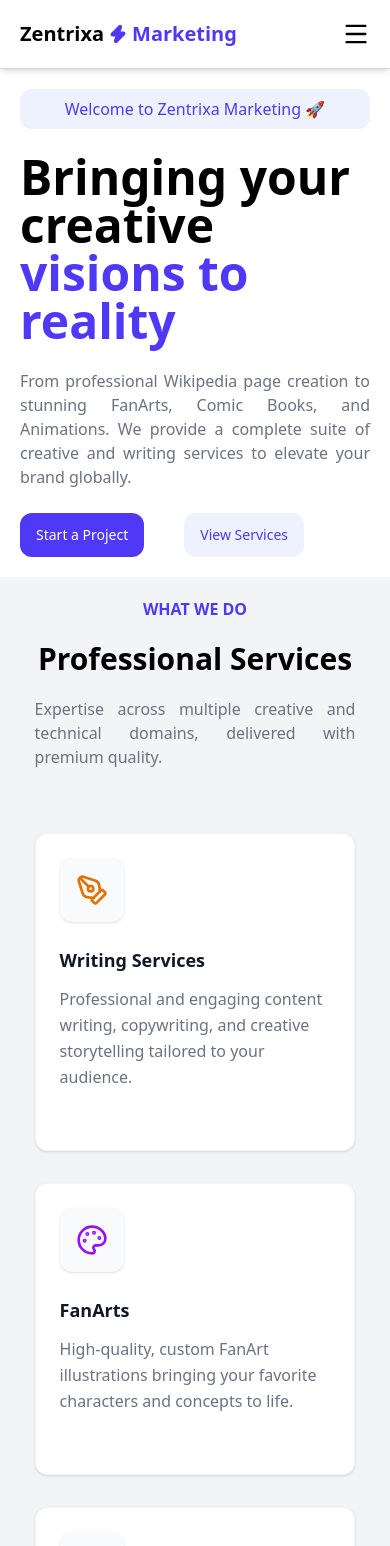
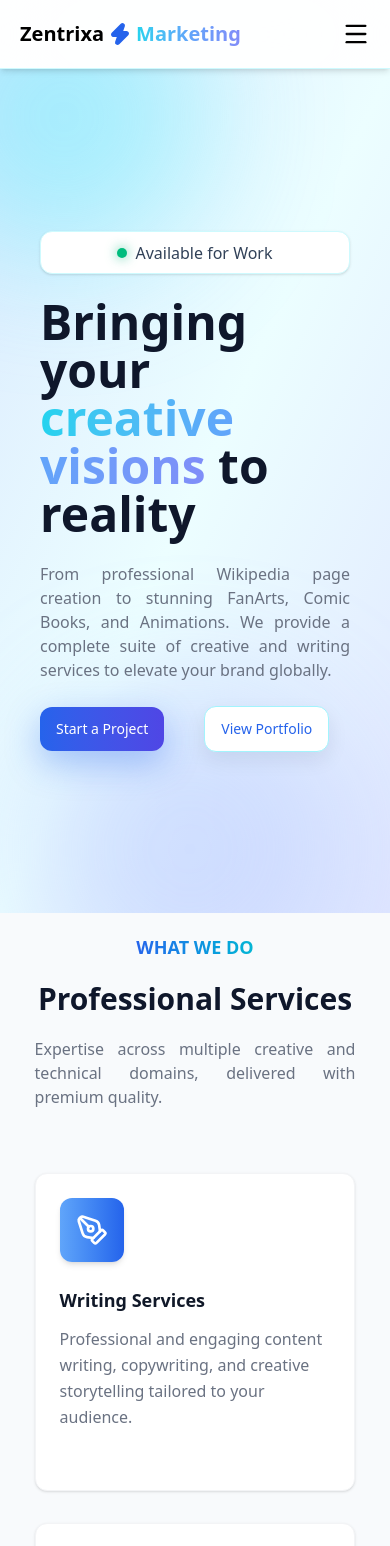
Before and after one commit to mirza-zain/zentrixamarketing-website, a Next.js app: page / in a window 390 px wide. Shown: the top 1546 px of the page. Built offline with nearby package versions, Linux system fonts and the light colour scheme.

Commit message:
WIP: Made changes to styling and color

```diff
--- a/app/components/CarousalSection.tsx
+++ b/app/components/CarousalSection.tsx
@@ -22,13 +22,13 @@ export default function CarouselSection({ title, icon, children }: CarouselSecti
         {icon} {title}
       </h2>
       <div className="relative">
-        <button aria-label="Scroll carousel left" title="Scroll carousel left" onClick={() => scroll('left')} className="absolute left-2 top-1/2 -translate-y-1/2 z-10 bg-black/60 p-3 rounded-full text-white opacity-0 group-hover:opacity-100 transition hover:bg-indigo-600 shadow-xl hidden md:block">
+        <button aria-label="Scroll carousel left" title="Scroll carousel left" onClick={() => scroll('left')} className="absolute left-2 top-1/2 -translate-y-1/2 z-10 bg-black/60 p-3 rounded-full text-white opacity-0 group-hover:opacity-100 transition hover:bg-linear-to-r hover:from-[#2563eb] hover:to-[#06b6d4] shadow-xl hidden md:block">
           <ChevronLeft className="w-6 h-6" />
         </button>
         <div ref={scrollRef} className="flex overflow-x-auto snap-x snap-mandatory gap-6 pb-8 hide-scroll px-2">
           {children}
         </div>
-        <button aria-label="Scroll carousel right" title="Scroll carousel right" onClick={() => scroll('right')} className="absolute right-2 top-1/2 -translate-y-1/2 z-10 bg-black/60 p-3 rounded-full text-white opacity-0 group-hover:opacity-100 transition hover:bg-indigo-600 shadow-xl hidden md:block">
+        <button aria-label="Scroll carousel right" title="Scroll carousel right" onClick={() => scroll('right')} className="absolute right-2 top-1/2 -translate-y-1/2 z-10 bg-black/60 p-3 rounded-full text-white opacity-0 group-hover:opacity-100 transition hover:bg-linear-to-r hover:from-[#2563eb] hover:to-[#06b6d4] shadow-xl hidden md:block">
           <ChevronRight className="w-6 h-6" />
         </button>
       </div>
--- a/app/components/Footer.tsx
+++ b/app/components/Footer.tsx
@@ -2,10 +2,10 @@ import { Zap } from "lucide-react"
 
 const Footer = () => {
   return (
-    <footer className="bg-slate-950 py-12 text-center text-slate-400">
+    <footer className="bg-[#020617] py-12 text-center text-slate-400">
         <div className="flex justify-center items-center gap-2 mb-4">
-            <Zap className="h-6 w-6 text-indigo-500" />
-            <span className="font-bold text-white text-xl">Zentrixa<span className="text-indigo-500">Marketing</span></span>
+            <Zap className="h-7 w-7 text-blue-500" />
+            <span className="font-bold text-white text-xl">Zentrixa<span className="bg-linear-to-r from-[#22d3ee] via-[#60a5fa] to-[#818cf8] bg-clip-text text-transparent">Marketing</span></span>
         </div>
         <p>&copy; {new Date().getFullYear()} Zentrixa Marketing. All rights reserved.</p>
       </footer>
--- a/app/components/Navbar.tsx
+++ b/app/components/Navbar.tsx
@@ -2,11 +2,16 @@
 
 import { Menu, X, Zap, ArrowUp } from "lucide-react"
 import Link from "next/link"
+import { usePathname } from "next/navigation"
 import { useCallback, useEffect, useState } from "react"
 
 function Navbar() {
     const [mobVisible, setMobVisible] = useState(false)
     const [showScroll, setShowScroll] = useState(false)
+    const pathname = usePathname()
+
+    const isHomeActive = pathname === "/"
+    const isGalleryActive = pathname.startsWith("/portfolio")
 
     const toggleButton = () => setMobVisible(!mobVisible)
 
@@ -43,31 +48,29 @@ function Navbar() {
 
   return (
     <>
-        <header className="w-full h-1/5 sticky top-0 p-5 flex justify-between items-center bg-transparent backdrop-blur-3xl border-b border-b-gray-300 shadow-md overflow-hidden z-40">
+        <header className="w-full h-1/5 sticky top-0 p-5 flex justify-between items-center bg-white/85 backdrop-blur-3xl border-b border-b-cyan-100 shadow-md overflow-hidden z-40">
             <Link href={'/'} className="flex items-center gap-2 cursor-pointer hover:opacity-80 transition-opacity" aria-label="Zentrixa Marketing home">
                 <h1 className="font-bold text-xl md:text-2xl flex items-center gap-1">
                     Zentrixa
-                    <Zap size={20} color="#4f39f6" fill="#4f39f6" aria-hidden="true" />
-                    <span className="text-indigo-600">Marketing</span>
+                    <Zap size={24} color="#2563eb" fill="#2563eb" aria-hidden="true" />
+                    <span className="bg-linear-to-r from-[#22d3ee] via-[#60a5fa] to-[#818cf8] bg-clip-text text-transparent">Marketing</span>
                 </h1>
             </Link>
             {
                 mobVisible ? <X className="md:hidden" onClick={toggleButton} size={28} /> : <Menu className="md:hidden" onClick={toggleButton} size={28} />
             }
             <div className="mx-5 md:block hidden">
-                <ul className="flex items-center justify-center gap-14">
-                    <li className="text-lg font-medium text-gray-500 hover:text-indigo-600 duration-300 ease-in-out"><Link href={'/'}>Home</Link></li>
-                    <li className="text-lg font-medium text-gray-500 hover:text-indigo-600 duration-300 ease-in-out"><Link href={'/#services'}>Services</Link></li>
-                    <li className="text-lg font-medium text-gray-500 hover:text-indigo-600 duration-300 ease-in-out"><Link href={'/#portfolio'}>Portfolio</Link></li>
-                    <li className="text-lg font-medium text-gray-500 hover:text-indigo-600 duration-300 ease-in-out"><Link href={'/#network'}>Our Network</Link></li>
-                    <li className="text-lg font-medium text-gray-500 hover:text-indigo-600 duration-300 ease-in-out"><Link href={'/#contact'}>Contact</Link></li>
+                <ul className="flex items-center justify-center gap-8">
+                    <li className={`text-lg font-medium duration-300 ease-in-out ${isHomeActive ? 'text-blue-600' : 'text-gray-500 hover:text-blue-600'}`}><Link href={'/'}>Home</Link></li>
+                    <li className={`text-lg font-medium duration-300 ease-in-out ${isGalleryActive ? 'text-blue-600' : 'text-gray-500 hover:text-blue-600'}`}><Link href={'/portfolio'}>Gallery</Link></li>
+                    <li><Link href={'/#contact'} className="inline-flex items-center rounded-xl bg-linear-to-r from-[#2563eb] to-[#4f46e5] px-6 py-3 text-base font-semibold text-white shadow-[0_10px_24px_rgba(37,99,235,0.3)] hover:from-[#4f46e5] hover:to-[#2563eb] transition-all">Contact Us</Link></li>
                 </ul>
             </div>
         </header>
         {showScroll && (
             <button
                 onClick={scrollToTop}
-                className="fixed bottom-8 right-8 z-50 bg-indigo-600 hover:bg-indigo-700 text-white p-3 rounded-full shadow-lg transition-all duration-300 animate-fade-in"
+                className="fixed bottom-8 right-8 z-50 bg-linear-to-r from-[#2563eb] to-[#4f46e5] hover:from-[#4f46e5] hover:to-[#2563eb] text-white p-3 rounded-full shadow-[0_10px_28px_rgba(37,99,235,0.35)] transition-all duration-300 animate-fade-in"
                 aria-label="Scroll to top"
             >
                 <ArrowUp size={24} />
@@ -77,11 +80,9 @@ function Navbar() {
             mobVisible &&
             <div className="fixed inset-x-0 top-22 bottom-0 bg-white flex justify-center z-40">
                 <ul className="flex flex-col justify-center items-center gap-14">
-                    <li className="text-lg font-semibold text-gray-600 hover:text-indigo-600 duration-300 ease-in-out" ><Link href={'/'} onClick={toggleButton} >Home</Link></li>
-                    <li className="text-lg font-semibold text-gray-600 hover:text-indigo-600 duration-300 ease-in-out" ><Link href={'/#services'} onClick={toggleButton} >Services</Link></li>
-                    <li className="text-lg font-semibold text-gray-600 hover:text-indigo-600 duration-300 ease-in-out" ><Link href={'/#portfolio'} onClick={toggleButton} >Portfolio</Link></li>
-                    <li className="text-lg font-semibold text-gray-600 hover:text-indigo-600 duration-300 ease-in-out" ><Link href={'/#network'} onClick={toggleButton} >Our Network</Link></li>
-                    <li className="text-lg font-semibold text-gray-600 hover:text-indigo-600 duration-300 ease-in-out" ><Link href={'/#contact'} onClick={toggleButton} >Contact</Link></li>
+                    <li className={`text-lg font-semibold duration-300 ease-in-out ${isHomeActive ? 'text-blue-600' : 'text-gray-600 hover:text-blue-600'}`} ><Link href={'/'} onClick={toggleButton} >Home</Link></li>
+                    <li className={`text-lg font-semibold duration-300 ease-in-out ${isGalleryActive ? 'text-blue-600' : 'text-gray-600 hover:text-blue-600'}`} ><Link href={'/portfolio'} onClick={toggleButton} >Gallery</Link></li>
+                    <li><Link href={'/#contact'} onClick={toggleButton} className="inline-flex items-center rounded-xl bg-linear-to-r from-[#2563eb] to-[#4f46e5] px-7 py-3.5 text-lg font-semibold text-white shadow-[0_10px_24px_rgba(37,99,235,0.3)] hover:from-[#4f46e5] hover:to-[#2563eb] transition-all">Contact Us</Link></li>
                 </ul>
             </div>
         }
--- a/app/components/data/serviceArr.tsx
+++ b/app/components/data/serviceArr.tsx
@@ -5,27 +5,32 @@ const services = [
     {
       title: "Writing Services",
       description: "Professional and engaging content writing, copywriting, and creative storytelling tailored to your audience.",
-      icon: <PenTool className="w-8 h-8 text-amber-600" />
+      gradient: "from-[#60a5fa] to-[#2563eb]",
+      icon: <PenTool className="w-8 h-8 text-white" />
     },
     {
       title: "FanArts",
       description: "High-quality, custom FanArt illustrations bringing your favorite characters and concepts to life.",
-      icon: <Palette className="w-8 h-8 text-purple-600" />
+      gradient: "from-[#818cf8] to-[#2563eb]",
+      icon: <Palette className="w-8 h-8 text-white" />
     },
     {
       title: "Comic Book",
       description: "Complete comic book creation from storyboarding and sketching to final inking and lettering.",
-      icon: <BookOpen className="w-8 h-8 text-red-600" />
+      gradient: "from-[#f43f5e] to-[#dc2626]",
+      icon: <BookOpen className="w-8 h-8 text-white" />
     },
     {
       title: "Animation",
       description: "Smooth, eye-catching 2D/3D animations for marketing, storytelling, or entertainment.",
-      icon: <Film className="w-8 h-8 text-teal-600" />
+      gradient: "from-[#2dd4bf] to-[#059669]",
+      icon: <Film className="w-8 h-8 text-white" />
     },
     {
       title: "Wikipedia Creation",
       description: "Drafting, editing, and publishing compliant and well-researched Wikipedia pages for notable subjects.",
-      icon: <Globe className="w-8 h-8 text-indigo-600" />
+      gradient: "from-[#22d3ee] to-[#2563eb]",
+      icon: <Globe className="w-8 h-8 text-white" />
     }
   ];
 
--- a/app/layout.tsx
+++ b/app/layout.tsx
@@ -73,7 +73,7 @@ export default function RootLayout({
       lang="en"
       className={`${geistSans.variable} ${geistMono.variable} h-full antialiased`}
     >
-      <body className="min-h-full flex flex-col bg-white">
+      <body className="min-h-full flex flex-col bg-slate-50">
         <Navbar />
         {children}
         <Footer />
--- a/app/page.tsx
+++ b/app/page.tsx
@@ -1,5 +1,6 @@
 import type { Metadata } from "next";
 import Link from "next/link";
+import comicDisplayImage from "../public/FanArts/6.jpeg"
 import ServiceScreen from "./screens/ServiceScreen";
 import PortfolioScreen from "./screens/PortfolioScreen";
 import CoverArtScreen from "./screens/CoverArtScreen";
@@ -23,26 +24,27 @@ export const metadata: Metadata = {
 export default function Home() {
   return (
     <>
-      <div className="w-full h-full flex flex-col xl:flex-row justify-center items-center">
-        <div className="w-full xl:w-1/2 flex flex-col items-left justify-center gap-6 mx-5 p-5">
-          <div className="bg-indigo-50 md:w-2/5 lg:w-1/2 py-2 rounded-xl">
-            <p className="text-base text-indigo-600 text-center font-medium">Welcome to Zentrixa Marketing 🚀</p>
+      <div className="w-full min-h-screen relative overflow-hidden flex flex-col xl:flex-row justify-center items-center bg-linear-to-br from-[#dbeafe] via-[#ecfeff] to-[#e0e7ff] p-5">
+        <div className="absolute -top-24 -left-20 h-72 w-72 rounded-full bg-cyan-300/40 blur-3xl"></div>
+        <div className="absolute -bottom-24 right-10 h-80 w-80 rounded-full bg-indigo-300/35 blur-3xl"></div>
+        <div className="w-full xl:w-1/2 flex flex-col items-left justify-center gap-6 mx-5 p-5 relative z-10">
+          <div className="bg-white md:w-2/6 py-2 rounded-xl border border-cyan-100 shadow-sm">
+            <p className="text-base text-center font-medium text-slate-700 inline-flex items-center justify-center gap-2 w-full"><span className="h-2.5 w-2.5 rounded-full bg-emerald-500 shadow-[0_0_12px_rgba(16,185,129,0.75)]"></span>Available for Work</p>
           </div>
-          <h2 className="xl:w-4/5 text-5xl lg:text-7xl font-bold">Bringing your creative <br /> <span className="text-indigo-600">visions to reality</span></h2>
-          <p className="w-full md:w-4/5 xl:w-11/12 text-base md:text-lg text-gray-500 text-justify">From professional Wikipedia page creation to stunning FanArts, Comic Books, and Animations. We provide a complete suite of creative and writing services to elevate your brand globally.</p>
+          <h2 className="w-11/12 text-5xl lg:text-8xl font-extrabold text-slate-900">Bringing your <span className="bg-linear-to-r from-[#22d3ee] via-[#60a5fa] to-[#818cf8] bg-clip-text text-transparent">creative visions </span>to reality</h2>
+          <p className="w-full md:w-4/5 text-base md:text-lg text-gray-500 text-justify">From professional Wikipedia page creation to stunning FanArts, Comic Books, and Animations. We provide a complete suite of creative and writing services to elevate your brand globally.</p>
           <div className="flex justify-left items-center gap-10">
-            <button className="text-sm sm:text-base md:text-lg px-4 md:px-8 py-3 md:py-6 bg-indigo-600 hover:bg-indigo-800 text-white font-medium rounded-xl whitespace-nowrap"><Link href={'/#contact'}>Start a Project</Link></button>
-            <button className="text-sm sm:text-base md:text-lg px-4 md:px-8 py-3 md:py-6 bg-indigo-50 hover:bg-indigo-200 text-indigo-600 font-medium rounded-xl whitespace-nowrap"><Link href={'/#services'}>View Services</Link></button>
+            <button className="text-sm sm:text-base md:text-lg px-4 md:px-8 py-3 md:py-6 bg-linear-to-r from-[#2563eb] to-[#4f46e5] hover:from-[#4f46e5] hover:to-[#2563eb] text-white font-medium rounded-xl whitespace-nowrap shadow-[0_12px_34px_rgba(37,99,235,0.35)] transition-all"><Link href={'/#contact'}>Start a Project</Link></button>
+            <button className="text-sm sm:text-base md:text-lg px-4 md:px-8 py-3 md:py-6 bg-white hover:bg-slate-100 text-[#2563eb] border border-cyan-200 font-medium rounded-xl whitespace-nowrap transition-colors shadow-[0_8px_20px_rgba(15,23,42,0.08)]"><Link href={'/portfolio'}>View Portfolio</Link></button>
           </div>
         </div>
-        <div className="w-2/5 h-screen xl:flex flex-col items-center justify-center pr-20 py-20 hidden">
-            <div className="grid grid-cols-2 gap-5 w-full h-4/5 opacity-30">
-              <div className="bg-indigo-500 rounded-tl-[100px] rounded-br-3xl animate-pulse"></div>
-              <div className="bg-purple-500 rounded-tr-[100px] rounded-bl-3xl"></div>
-              <div className="bg-blue-500 rounded-bl-[100px] rounded-tr-3xl"></div>
-              <div className="bg-teal-500 rounded-br-[100px] rounded-tl-3xl animate-pulse delay-700"></div>
-            </div>
-        </div>
+        <div className="hidden lg:flex lg:w-1/2 justify-center p-12">
+             <div className="relative w-full max-w-lg aspect-square">
+               <div className="absolute inset-0 bg-gradient-to-tr from-blue-500 to-cyan-500 rounded-[3rem] rotate-6 opacity-20"></div>
+               <div className="absolute inset-0 bg-gradient-to-bl from-indigo-500 to-blue-600 rounded-[3rem] -rotate-3 opacity-30 backdrop-blur-xl border border-white/20"></div>
+               <img src={comicDisplayImage.src} className="absolute inset-0 w-full h-full object-cover rounded-[3rem] shadow-2xl rotate-0 border-4 border-white" alt="Hero Art"/>
+             </div>
+          </div>
       </div>
       <ServiceScreen />
       <CoverArtScreen />
--- a/app/portfolio/page.tsx
+++ b/app/portfolio/page.tsx
@@ -49,7 +49,7 @@ const PortfolioPage = () => {
     <div className="bg-slate-900 min-h-screen text-white pt-24 pb-0 flex flex-col">
       <div className="max-w-7xl mx-auto px-4 sm:px-6 lg:px-8 w-full py-12 grow">
         <div className="text-center mb-16">
-          <h1 className="text-4xl md:text-5xl font-extrabold mb-4">The Art Gallery</h1>
+          <h1 className="text-4xl md:text-5xl font-extrabold mb-4 bg-linear-to-r from-[#22d3ee] via-[#60a5fa] to-[#818cf8] bg-clip-text text-transparent">The Art Gallery</h1>
           <p className="text-xl text-slate-400">Swipe horizontally or use arrows to view our featured collections.</p>
         </div>
 
@@ -65,7 +65,7 @@ const PortfolioPage = () => {
         </CarouselSection>
 
         {/* Carousel 2: Premium Fan Arts */}
-        <CarouselSection title="Premium Fan Arts" icon={<Palette className="text-purple-400" />}>
+        <CarouselSection title="Premium Fan Arts" icon={<Palette className="text-indigo-400" />}>
           {largeFanArts.map((img, index) => (
             <div
               key={index}
@@ -78,7 +78,7 @@ const PortfolioPage = () => {
         </CarouselSection>
 
         {/* Carousel 3: Small Fan Art Collection */}
-        <CarouselSection title="The Collection" icon={<ImageIcon className="text-indigo-400" />}>
+        <CarouselSection title="The Collection" icon={<ImageIcon className="text-cyan-400" />}>
           {smallFanArts.map((img, index) => (
             <div
               key={index}
--- a/app/screens/CoverArtScreen.tsx
+++ b/app/screens/CoverArtScreen.tsx
@@ -9,9 +9,9 @@ function CoverArtScreen() {
   const router = useRouter()
   return (
     <section id="portfolio" className="py-24 bg-slate-900 relative overflow-hidden text-center scroll-mt-24">
-        <div className="absolute inset-0 opacity-20 bg-[radial-gradient(ellipse_at_center,var(--tw-gradient-stops))] from-indigo-500 via-slate-900 to-slate-900 z-0"></div>
+        <div className="absolute inset-0 opacity-30 bg-[radial-gradient(ellipse_at_center,var(--tw-gradient-stops))] from-[#60a5fa] via-[#22d3ee]/35 to-[#818cf8]/25 z-0"></div>
         <div className="max-w-5xl mx-auto px-4 relative z-10">
-          <h2 className="text-indigo-400 font-bold tracking-widest uppercase text-sm mb-2">Featured Artwork</h2>
+          <h2 className="font-bold tracking-widest uppercase text-sm mb-2 bg-linear-to-r from-[#2563eb] to-[#06b6d4] bg-clip-text text-transparent">Featured Artwork</h2>
           <h3 className="text-3xl sm:text-4xl md:text-5xl font-extrabold text-white mb-10">Art & Comic Showcase</h3>
 
           {/* Cover Art Display */}
@@ -22,7 +22,7 @@ function CoverArtScreen() {
 
           <p className="text-base sm:text-lg md:text-xl text-slate-300 mb-8 max-w-2xl mx-auto px-2">Explore our complete collection of custom comic pages, character designs, and premium fan illustrations.</p>
 
-          <button onClick={() => router.push('/portfolio')} className="inline-flex items-center gap-2 sm:gap-3 px-6 sm:px-10 py-3 sm:py-5 rounded-full font-bold text-white bg-indigo-600 hover:bg-indigo-500 transition shadow-xl hover:-translate-y-1 text-sm sm:text-lg">
+          <button onClick={() => router.push('/portfolio')} className="inline-flex items-center gap-2 sm:gap-3 px-6 sm:px-10 py-3 sm:py-5 rounded-full font-bold text-white bg-linear-to-r from-[#2563eb] to-[#4f46e5] hover:from-[#4f46e5] hover:to-[#2563eb] transition-all shadow-[0_14px_34px_rgba(37,99,235,0.45)] hover:-translate-y-1 text-sm sm:text-lg">
             <ImageIcon className="w-6 h-6" /> View Full Gallery
           </button>
         </div>
--- a/app/screens/PortfolioScreen.tsx
+++ b/app/screens/PortfolioScreen.tsx
@@ -11,10 +11,10 @@ export default function PortfolioScreen() {
           </div>
           <div className="flex flex-wrap justify-center gap-6">
             {accounts.map((acc, index) => (
-              <a key={index} href={acc.link} className="group block p-6 sm:p-8 bg-slate-50 rounded-2xl hover:bg-slate-900 transition-colors border border-slate-200 w-full sm:w-80 mx-auto sm:mx-0">
+              <a key={index} href={acc.link} className="group block p-6 sm:p-8 bg-slate-50 rounded-2xl hover:bg-slate-900 transition-colors border border-slate-200 hover:border-cyan-400/60 w-full sm:w-80 mx-auto sm:mx-0">
                 <ExternalLink className="w-8 h-8 text-slate-400 group-hover:text-white mb-6" />
                 <h3 className="text-xl font-bold mb-2 text-slate-900 group-hover:text-white">{acc.name}</h3>
-                <p className="text-indigo-600 group-hover:text-indigo-300 font-medium">{acc.role}</p>
+                <p className="text-blue-600 group-hover:text-cyan-300 font-medium">{acc.role}</p>
               </a>
             ))}
           </div>
--- a/app/screens/ServiceScreen.tsx
+++ b/app/screens/ServiceScreen.tsx
@@ -12,10 +12,10 @@ export default function ServiceScreen() {
   const currentService = services.find(s => s.title === selectedService);
 
   return (
-    <section id="services" className="w-full h-full bg-gray-100 flex flex-col justify-center items-center p-5 scroll-mt-24">
+    <section id="services" className="w-full h-full bg-slate-50 flex flex-col justify-center items-center p-5 scroll-mt-24">
         <div className="flex flex-col items-center justify-center gap-5">
-            <h2 className="text-base font-semibold text-indigo-600 uppercase">What we do</h2>
-            <h2 className="text-3xl md:text-4xl lg:text-5xl font-bold">Professional Services</h2>
+        <h2 className="text-lg font-bold bg-linear-to-r from-[#2563eb] to-[#06b6d4] bg-clip-text text-transparent uppercase">What we do</h2>
+            <h2 className="text-3xl md:text-4xl lg:text-5xl font-bold text-slate-900">Professional Services</h2>
             <p className="text-base md:text-lg font-medium text-gray-500 text-justify md:text-center w-11/12">Expertise across multiple creative and technical domains, delivered with premium quality.</p>
         </div>
         <div className="mt-16 justify-items-center">
@@ -24,18 +24,18 @@ export default function ServiceScreen() {
                 <div
                   key={index}
                   className={`bg-white rounded-xl shadow-sm hover:shadow-xl transition-all duration-300 p-6 sm:p-8 border cursor-pointer group transform hover:-translate-y-1 ${
-                    selectedService === service.title ? 'border-indigo-400' : 'border-gray-100 hover:border-indigo-300'
+                    selectedService === service.title ? 'border-cyan-300 shadow-[0_10px_30px_rgba(6,182,212,0.2)]' : 'border-gray-100 hover:border-blue-300'
                   }`}
                   onClick={() => setSelectedService(service.title)}
                 >
-                  <div className="w-16 h-16 rounded-xl bg-gray-50 flex items-center justify-center mb-6 group-hover:scale-110 transition-transform shadow-sm">
+                  <div className={`w-16 h-16 rounded-xl bg-linear-to-r ${service.gradient} flex items-center justify-center mb-6 group-hover:scale-110 transition-transform shadow-md`}>
                     {service.icon}
                   </div>
                   <h3 className="text-lg sm:text-xl font-bold text-gray-900 mb-3">{service.title}</h3>
                   <p className="text-gray-500 leading-relaxed mb-4">
                     {service.description}
                   </p>
-                  <p className="text-indigo-600 font-medium text-sm flex items-center opacity-0 group-hover:opacity-100 transition-opacity">
+                  <p className="text-blue-600 font-medium text-sm flex items-center opacity-0 group-hover:opacity-100 transition-opacity">
                     Learn more <ArrowRight className="w-4 h-4 ml-1" />
                   </p>
                 </div>
@@ -47,7 +47,7 @@ export default function ServiceScreen() {
             <div className="fixed inset-0 z-50 flex items-center justify-center bg-slate-900/50 backdrop-blur-sm p-4" onClick={() => setSelectedService(null)}>
               <div className="bg-white rounded-2xl shadow-2xl p-6 sm:p-8 md:p-12 max-w-md w-full" onClick={(e) => e.stopPropagation()}>
                 <div className="flex items-start justify-between mb-6">
-                  <div className="w-16 h-16 rounded-xl bg-indigo-50 flex items-center justify-center">
+                  <div className="w-16 h-16 rounded-xl bg-sky-50 flex items-center justify-center">
                     {currentService.icon}
                   </div>
                   <button
@@ -61,7 +61,7 @@ export default function ServiceScreen() {
                 <h3 className="text-xl sm:text-2xl font-bold text-gray-900 mb-4">{currentService.title}</h3>
                 <p className="text-gray-600 leading-relaxed mb-8">{currentService.description}</p>
                 <Link href="/#contact" onClick={() => setSelectedService(null)}>
-                  <button className="w-full bg-indigo-600 hover:bg-indigo-700 text-white font-bold py-3 rounded-xl transition-colors">
+                  <button className="w-full bg-linear-to-r from-[#2563eb] to-[#4f46e5] hover:from-[#4f46e5] hover:to-[#2563eb] text-white font-bold py-3 rounded-xl transition-all shadow-[0_10px_24px_rgba(37,99,235,0.25)]">
                     Get Started
                   </button>
                 </Link>
```
Also changed, not shown: app/globals.css (+12 -0 lines), app/screens/ContactScreen.tsx (+7 -7 lines).
